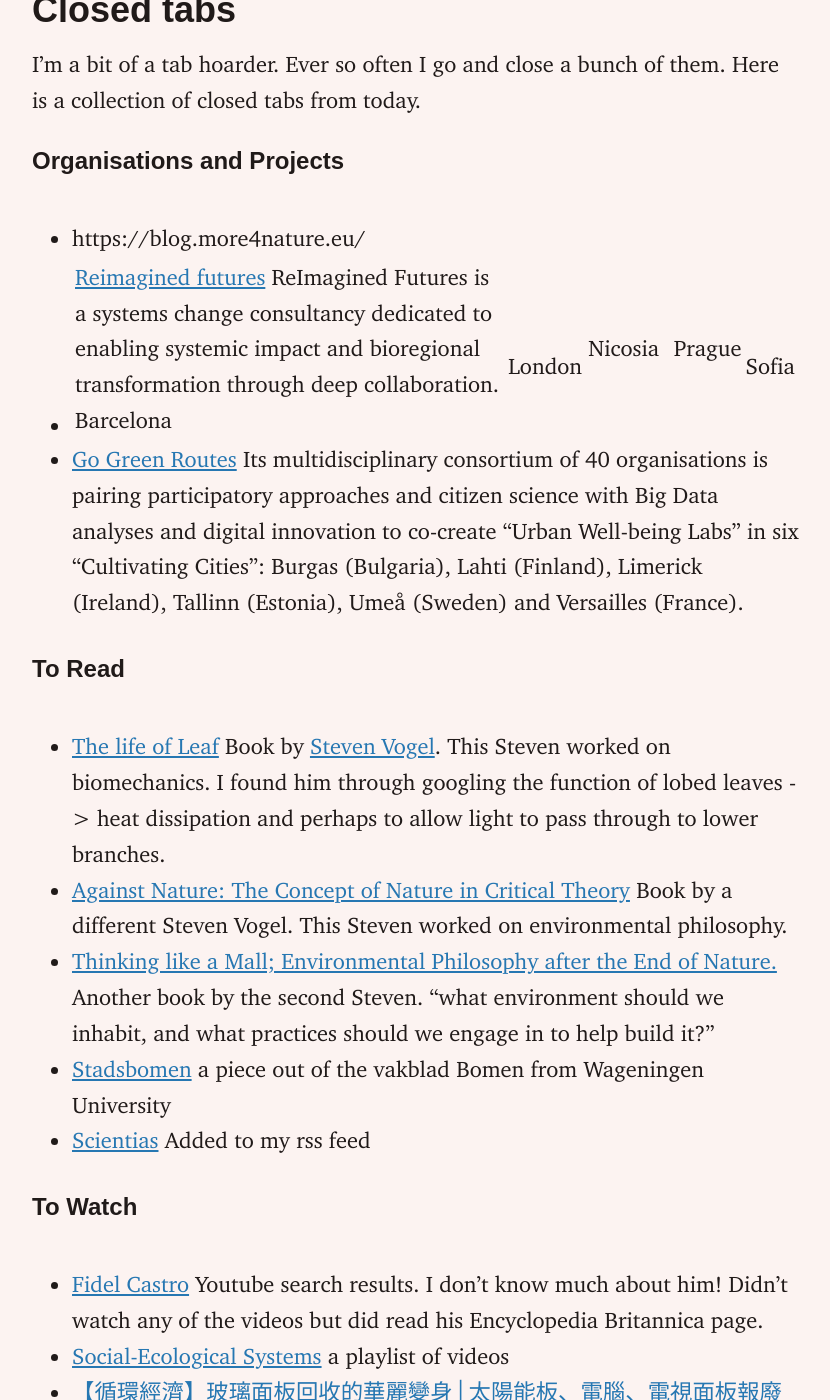
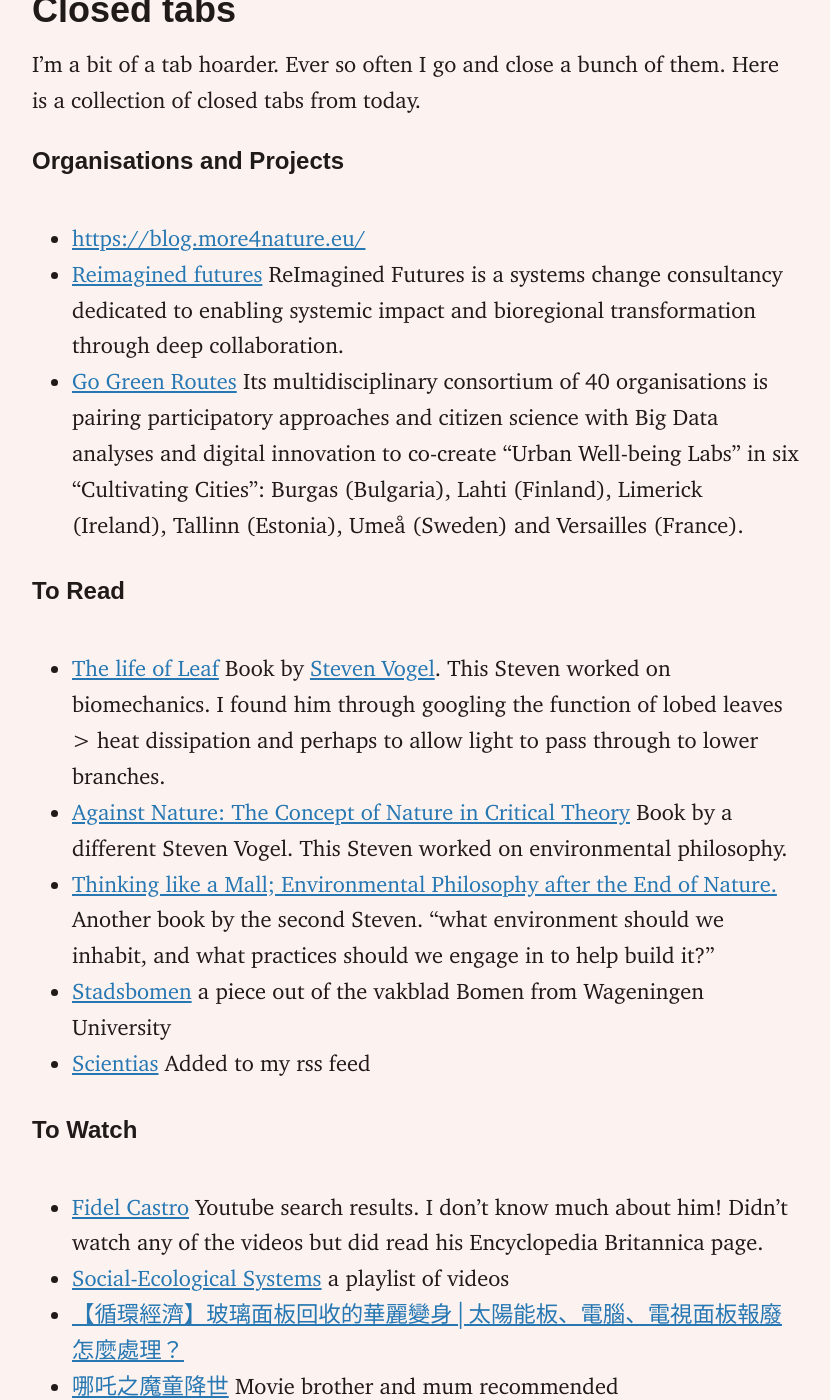
Before and after one commit to retasu1/retasu1.github.io, a Jekyll site: the page built from blog/_posts/2025-07-14-Touching-things-in-nature.md, in a window 1280 px wide and 1400 px high, scrolled down 801 px. Shown: the whole window, without its empty margins (224-1054 px from the left). Built offline with Jekyll 4.4.1, drawn with Linux system fonts in a browser that asks for light colours.

Commit message:
fixed some little things

```diff
--- a/blog/_posts/2025-07-14-Touching-things-in-nature.md
+++ b/blog/_posts/2025-07-14-Touching-things-in-nature.md
@@ -15,12 +15,12 @@ I also finally figured out how pine cones work and found (and ate) a couple pine
 I'm a bit of a tab hoarder. Ever so often I go and close a bunch of them. Here is a collection of closed tabs from today.
 
 ### Organisations and Projects
-- https://blog.more4nature.eu/
-- [Reimagined futures](https://www.reimaginedfutures.org/) ReImagined Futures is a systems change consultancy dedicated to enabling systemic impact and bioregional transformation through deep collaboration. Barcelona |  London |  Nicosia  |  Prague |  Sofia
+- [https://blog.more4nature.eu/](https://blog.more4nature.eu/)
+- [Reimagined futures](https://www.reimaginedfutures.org/) ReImagined Futures is a systems change consultancy dedicated to enabling systemic impact and bioregional transformation through deep collaboration.
 - [Go Green Routes](https://gogreenroutes.eu/) Its multidisciplinary consortium of 40 organisations is pairing participatory approaches and citizen science with Big Data analyses and digital innovation to co-create "Urban Well-being Labs" in six “Cultivating Cities”: Burgas (Bulgaria), Lahti (Finland), Limerick (Ireland), Tallinn (Estonia), Umeå (Sweden) and Versailles (France).
 
 ### To Read
-- [The life of  Leaf](https://press.uchicago.edu/ucp/books/book/chicago/L/bo12300588.html) Book by [Steven Vogel](https://en.wikipedia.org/wiki/Steven_Vogel). This Steven worked on biomechanics. I found him through googling the function of lobed leaves -> heat dissipation and perhaps to allow light to pass through to lower branches.
+- [The life of  Leaf](https://press.uchicago.edu/ucp/books/book/chicago/L/bo12300588.html) Book by [Steven Vogel](https://en.wikipedia.org/wiki/Steven_Vogel). This Steven worked on biomechanics. I found him through googling the function of lobed leaves > heat dissipation and perhaps to allow light to pass through to lower branches.
 - [Against Nature: The Concept of Nature in Critical Theory](https://books.google.nl/books/about/Against_Nature.html?id=exuJNKJ4GaYC&redir_esc=y) Book by a different Steven Vogel. This Steven worked on environmental philosophy.
 - [Thinking like a Mall; Environmental Philosophy after the End of Nature.](https://mitpress.mit.edu/9780262529716/thinking-like-a-mall/) Another book by the second Steven. “what environment should we inhabit, and what practices should we engage in to help build it?”
 - [Stadsbomen](https://edepot.wur.nl/635411) a piece out of the vakblad Bomen from Wageningen University
```
